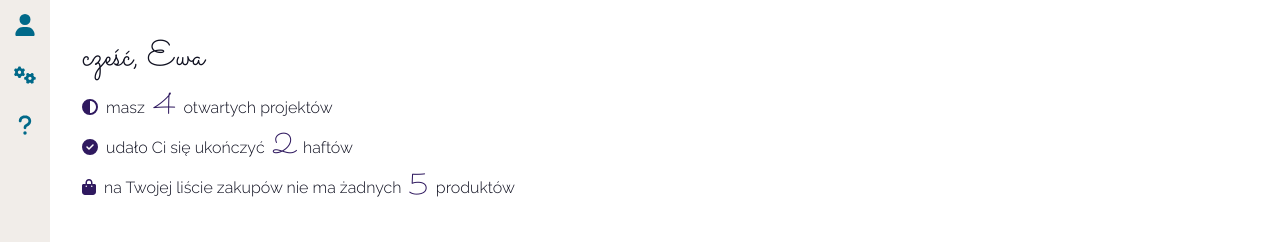
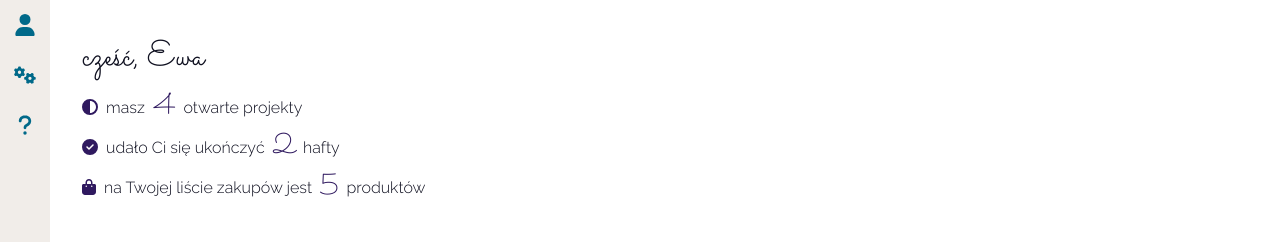
Before and after one commit to edworczak/embroiderers-essential, a React (Vite) app: page / in a window 1280 px wide. Shown: the top 242 px of the page. Built offline with nearby package versions, Linux system fonts and the light colour scheme.

Commit message:
cleaned up welcome component

```diff
--- /dev/null
+++ b/src/components/welcome/partials/info-paragraph.jsx
@@ -0,0 +1,66 @@
+import { FontAwesomeIcon } from "@fortawesome/react-fontawesome";
+import PropTypes from "prop-types";
+
+import { theme } from "../../../shared-styles/theme.styled";
+import { IconWrapper, Info, NumberHighLight } from "../welcome.styled";
+
+const InfoParagraph = (props) => {
+	const { icon, textBefore, verbs, number, textsAfter } = props;
+
+	const getTextDeclination = () => {
+		if (textsAfter) {
+			switch(number) {
+				case 1:
+					return textsAfter.items1;
+				case 2:
+				case 3:
+				case 4:
+					return textsAfter.items2;
+				default:
+					return textsAfter.items0;
+			}
+		}
+	}
+
+	const textAfter = getTextDeclination();
+
+	const getVerbDeclination = () => {
+		if (verbs) {
+			switch(number) {
+				case 0:
+					return verbs.verbNull;
+				case 2:
+				case 3:
+				case 4:
+					return verbs.verbMultiple;
+				default:
+					return verbs.verbSingle;
+			}
+		}
+	}
+
+	const verb = getVerbDeclination();
+
+	return (
+		<>
+			<Info>
+				<IconWrapper>
+					<FontAwesomeIcon icon={icon} color={theme.colours.highlight} />
+				</IconWrapper>
+				<p>
+					{textBefore} {verb} <NumberHighLight>{number}</NumberHighLight> {textAfter}
+				</p>
+			</Info>
+		</>
+	);
+};
+
+InfoParagraph.propTypes = {
+	icon: PropTypes.object.isRequired,
+	textBefore: PropTypes.string,
+	verbs: PropTypes.object,
+	number: PropTypes.oneOfType([PropTypes.number, PropTypes.string]).isRequired,
+	textsAfter: PropTypes.object,
+};
+
+export default InfoParagraph;
--- a/src/components/welcome/welcome.jsx
+++ b/src/components/welcome/welcome.jsx
@@ -1,61 +1,15 @@
 import { faBagShopping, faCircleCheck, faCircleHalfStroke } from "@fortawesome/free-solid-svg-icons";
-import { FontAwesomeIcon } from "@fortawesome/react-fontawesome";
-import { useEffect, useState } from "react";
 import { useSelector } from "react-redux";
 
 import dummyUser from "../../data/dummyUser";
 import pl from "../../data/pl";
-import { theme } from "../../shared-styles/theme.styled";
-import { IconWrapper, Info, InfoWrapper, NumberHighLight } from "./welcome.styled";
+import InfoParagraph from "./partials/info-paragraph";
+import { InfoWrapper } from "./welcome.styled";
 
 const Welcome = () => {
-	// demo values
 	const shoppingCount = useSelector((state) => state.shoppingListItemsCount.value);
 	const openProjectsCount = useSelector((state) => state.openProjectsCount.value);
 	const finishedProjectsCount = useSelector((state) => state.finishedProjectsCount.value);
-
-	const [openProjectsText, setOpenProjectsText] = useState();
-	const [finishedProjectsText, setFinishedProjectsText] = useState();
-	const [shoppingVerb, setShoppingVerb] = useState();
-	const [shoppingText, setShoppingText] = useState();
-
-	useEffect(() => {
-		prepareWelcomeTexts();
-	}, []);
-
-	const prepareWelcomeTexts = () => {
-		setOpenProjectsText(getPolishDeclination(openProjectsCount, pl.home.openProjectsWelcome.textAfter));
-		setFinishedProjectsText(getPolishDeclination(finishedProjectsCount, pl.home.allProjectsWelcome.textAfter));
-		setShoppingVerb(getVerb(shoppingCount, pl.home.shoppingWelcome.textAfter));
-		setShoppingText(getPolishDeclination(shoppingCount, pl.home.shoppingWelcome.textAfter));
-	};
-
-	const getPolishDeclination = (value, texts) => {
-		// polish declination override <3
-		const number = Number(value);
-		if (number === 0) {
-			return texts.items0;
-		} else if (number === 1) {
-			return texts.items1;
-		} else if (number > 1 && number <= 4) {
-			return texts.items2;
-		} else if (number > 4) {
-			return texts.items0;
-		}
-	};
-
-	const getVerb = (value, texts) => {
-		const number = Number(value);
-		if (number === 0) {
-			return texts.verbNull;
-		} else if (number === 1) {
-			return texts.verbSingle;
-		} else if (number > 1 && number < 5) {
-			return texts.verbMultiple;
-		} else if (number > 4) {
-			return texts.verbSingle;
-		}
-	};
 
 	return (
 		<div>
@@ -63,33 +17,25 @@ const Welcome = () => {
 				{pl.home.welcome} {dummyUser.user.name}
 			</h1>
 			<InfoWrapper>
-				<Info>
-					<IconWrapper>
-						<FontAwesomeIcon icon={faCircleHalfStroke} color={theme.colours.highlight} />
-					</IconWrapper>
-					<p>
-						{pl.home.openProjectsWelcome.textBefore}{" "}
-						<NumberHighLight>{openProjectsCount < 10 ? openProjectsCount : "10+"}</NumberHighLight> {openProjectsText}
-					</p>
-				</Info>
-				<Info>
-					<IconWrapper>
-						<FontAwesomeIcon icon={faCircleCheck} color={theme.colours.highlight} />
-					</IconWrapper>
-					<p>
-						{pl.home.allProjectsWelcome.textBefore} <NumberHighLight>{finishedProjectsCount}</NumberHighLight>{" "}
-						{finishedProjectsText}
-					</p>
-				</Info>
-				<Info>
-					<IconWrapper>
-						<FontAwesomeIcon icon={faBagShopping} color={theme.colours.highlight} />
-					</IconWrapper>
-					<p>
-						{pl.home.shoppingWelcome.textBefore} {shoppingVerb} <NumberHighLight>{shoppingCount}</NumberHighLight>{" "}
-						{shoppingText}
-					</p>
-				</Info>
+				<InfoParagraph
+					icon={faCircleHalfStroke}
+					textBefore={pl.home.openProjectsWelcome.textBefore}
+					number={openProjectsCount < 10 ? openProjectsCount : "10+"}
+					textsAfter={pl.home.openProjectsWelcome.textAfter}
+				/>
+				<InfoParagraph
+					icon={faCircleCheck}
+					textBefore={pl.home.finishedProjectsWelcome.textBefore}
+					number={finishedProjectsCount}
+					textsAfter={pl.home.finishedProjectsWelcome.textAfter}
+				/>
+				<InfoParagraph
+					icon={faBagShopping}
+					textBefore={pl.home.shoppingWelcome.textBefore}
+					verbs={pl.home.shoppingWelcome.verbs}
+					number={shoppingCount}
+					textsAfter={pl.home.shoppingWelcome.textAfter}
+				/>
 			</InfoWrapper>
 		</div>
 	);
--- a/src/data/pl.jsx
+++ b/src/data/pl.jsx
@@ -23,7 +23,7 @@ const pl = {
 				items2: "otwarte projekty",
 			},
 		},
-		allProjectsWelcome: {
+		finishedProjectsWelcome: {
 			textBefore: "udało Ci się ukończyć",
 			textAfter: {
 				items0: "haftów",
@@ -33,14 +33,17 @@ const pl = {
 		},
 		shoppingWelcome: {
 			textBefore: "na Twojej liście zakupów",
-			textAfter: {
+			verbs: {
 				verbSingle: "jest",
 				verbMultiple: "są",
 				verbNull: "nie ma żadnych",
+			},
+			textAfter: {
 				items0: "produktów",
 				items1: "produkt",
 				items2: "produkty",
 			},
+			shoppingTime: "może czas na zakupy",
 		},
 		openProjectsText: "masz",
 		shoppingListText: "na Twojej liście zakupów",
--- a/src/index.html
+++ b/src/index.html
@@ -10,6 +10,27 @@
 			rel="stylesheet"
 		/>
 		<title>Embroiderer Essential</title>
+		<style>
+			body {
+				font-family: 'Raleway', sans-serif;
+			}
+
+			h1, h2, h3 {
+				font-family: 'Sacramento', cursive;
+			}
+
+			h1 {
+				font-size: 2.2em;
+			}
+
+			h2 {
+				font-size: 2.0em;
+			}
+
+			h3 {
+				font-size: 1.8em;
+			}
+		</style>
 	</head>
 
 	<body>
```
